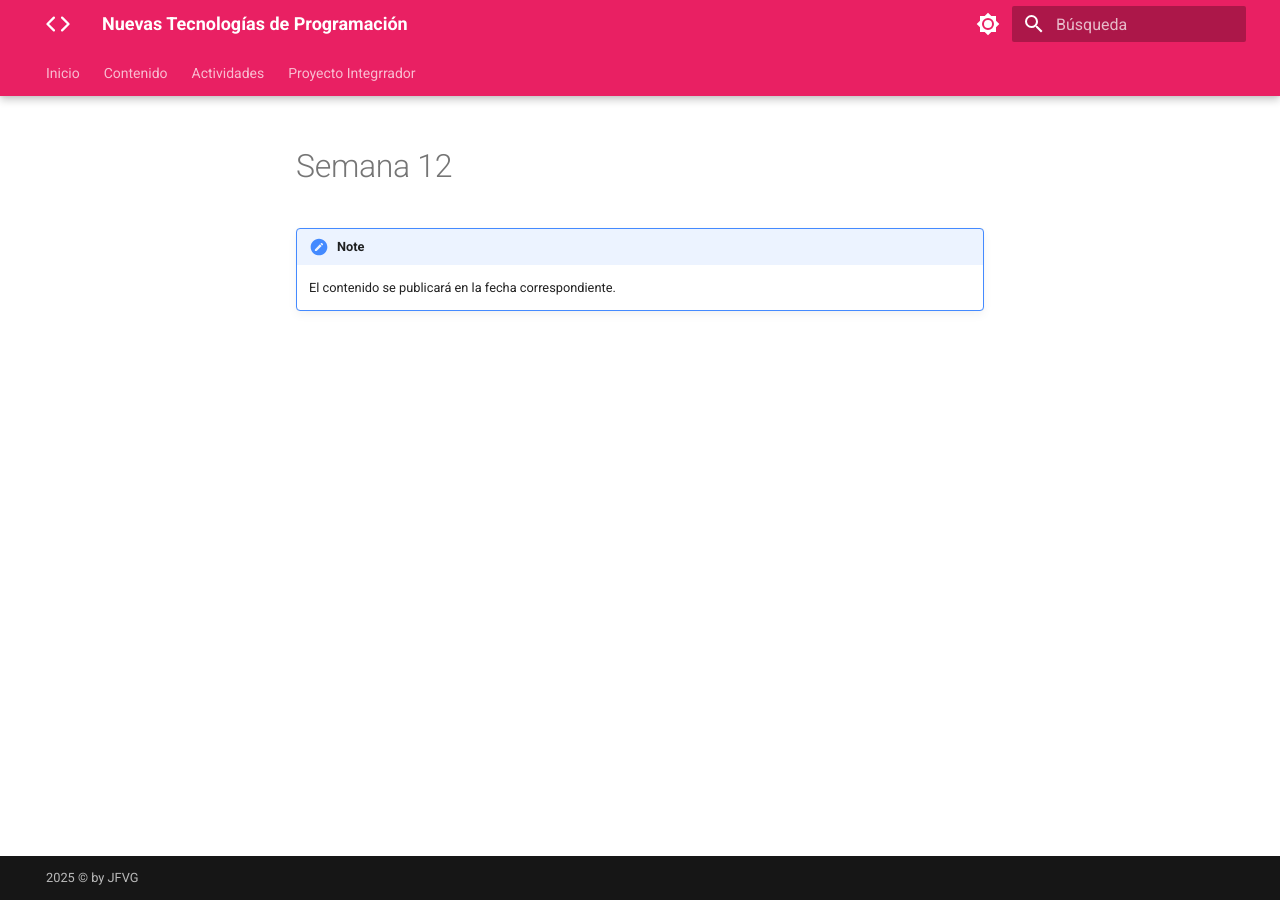
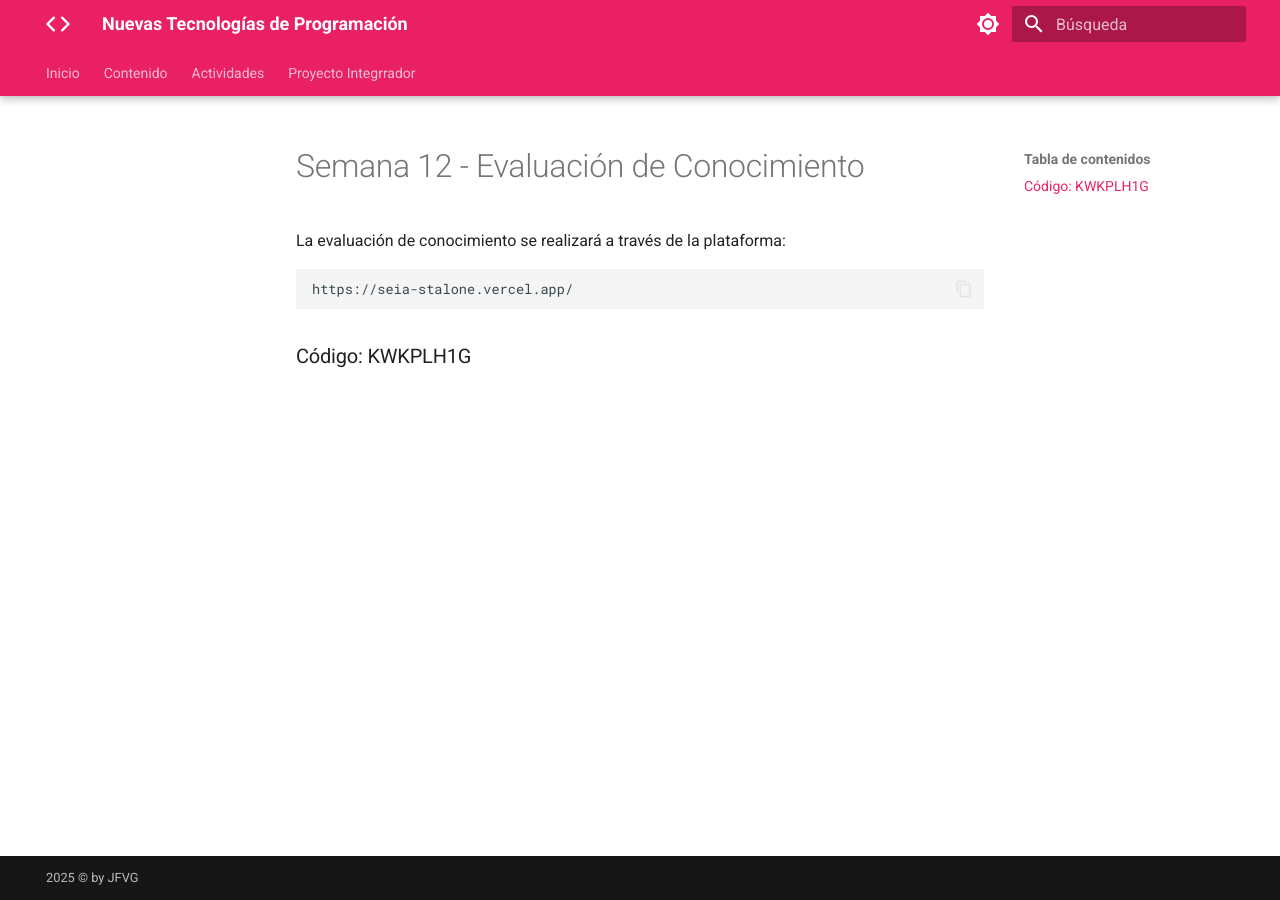
Before and after one commit to jfinfocesde/25ntp, an MkDocs documentation site: the page built from docs/content/p12.md, in a window 1280 px wide. Built offline with MkDocs 1.6.1 and Material for MkDocs 9.7.7, drawn with Linux system fonts in a browser that asks for light colours.

Commit message:
25-09-2025

````diff
--- a/docs/content/p12.md
+++ b/docs/content/p12.md
@@ -1,5 +1,7 @@
-#  Semana 12
+# Semana 12 - Evaluación de Conocimiento
+La evaluación de conocimiento se realizará a través de la plataforma:
+```bash
+https://seia-stalone.vercel.app/
+```
 
-!!! note
-
-    El contenido se publicará en la fecha correspondiente.
+### Código: KWKPLH1G
````
